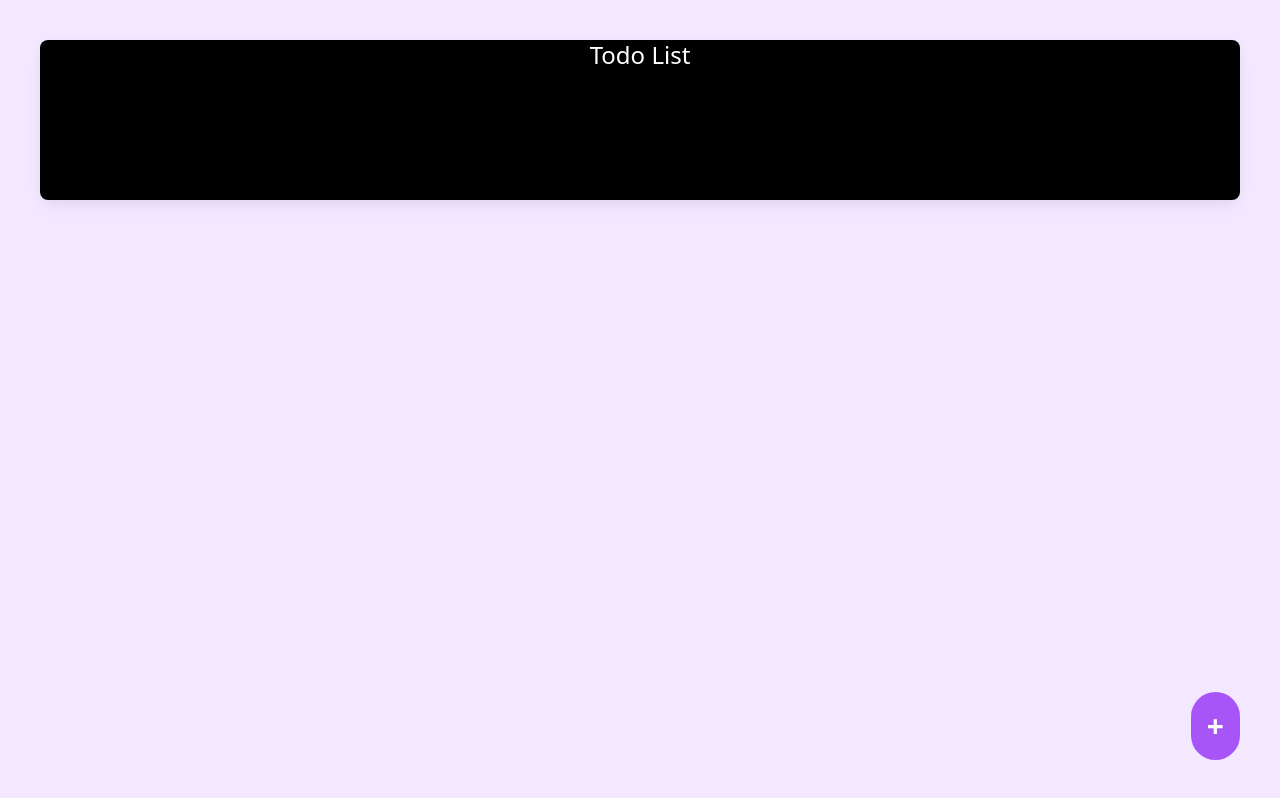
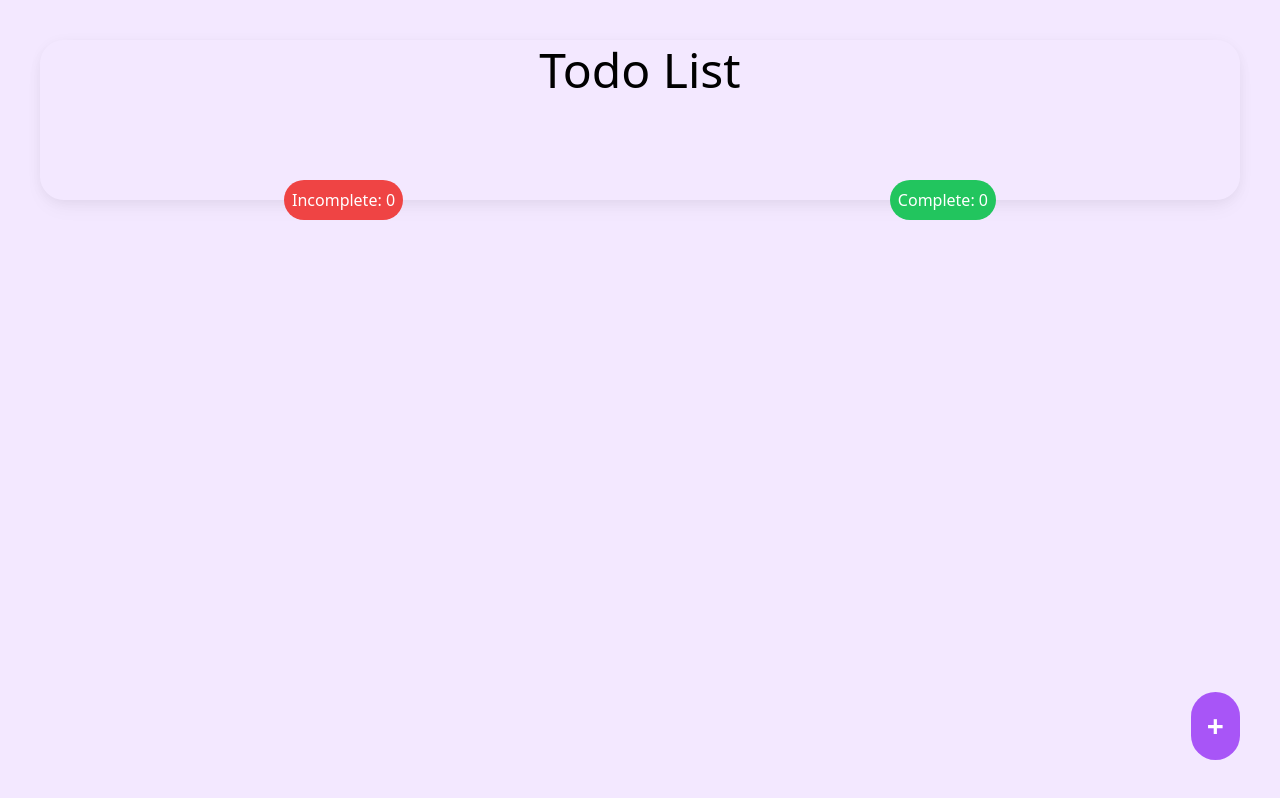
Before and after one commit to NuffSaid-Bore/Todo-List, a React (Vite) app in the folder Frontend/: page / in a window 1280 px wide. Built offline with nearby package versions, Linux system fonts and the light colour scheme; no server answers.

Commit message:
added a tracking complete and incomplete notes

```diff
--- a/Frontend/src/components/NoteCard.jsx
+++ b/Frontend/src/components/NoteCard.jsx
@@ -3,7 +3,7 @@ import {FaEdit, FaTrash} from 'react-icons/fa'
 
 const NoteCard = ({note, updateNote}) => {
     return(
-        <div className="bg-white p-4 rounded-2xl shadow-[0_2px_15px_-3px_rgba(0,0,0,0.07),0_10px_20px_-2px_rgba(0,0,0,0.04)] mt-2 mb-2 w-full max-w-xl mx-auto">
+        <div className="border-2 border-white p-4 rounded-2xl shadow-[0_2px_15px_-3px_rgba(0,0,0,0.07),0_10px_20px_-2px_rgba(0,0,0,0.04)] mt-2 mb-2 w-full max-w-xl mx-auto">
         <h2 className={`text-xl font-bold ${note.isComplete ? 'line-through text-gray-400' : ''}`}>
             {note.title}
         </h2>
--- a/Frontend/src/pages/Home.jsx
+++ b/Frontend/src/pages/Home.jsx
@@ -66,16 +66,30 @@ const Home = () => {
             console.log(error)
         }
     }
+
+    const incompleteCount = notes.filter((note) => !note.isComplete).length;
+    const completeCount = notes.filter((note) => note.isComplete).length;
     return (
         <div className='bg-purple-100 h-screen p-10 '>
 
             <div
-                className="rounded-lg h-40 p-0 bg-black shadow-[0_2px_15px_-3px_rgba(0,0,0,0.07),0_10px_20px_-2px_rgba(0,0,0,0.04)] ">
+                className="rounded-3xl h-40  shadow-[0_2px_15px_-3px_rgba(0,0,0,0.07),0_10px_20px_-2px_rgba(0,0,0,0.04)] ">
                 <h5
-                className="mb-2 text-2xl text-center font-medium leading-tight text-white dark:text-neutral-50">
+                className="mb-2 text-5xl text-center font-medium leading-tight text-black dark:text-neutral-50">
                 Todo List
                 </h5>
 
+                <div className="flex justify-between mt-20 ml-56 mr-56 px-5">
+
+                    <div className="bg-red-500 text-white p-2 rounded-full">
+                        Incomplete: {incompleteCount}
+                    </div>
+
+
+                    <div className="bg-green-500 text-white p-2 rounded-full">
+                        Complete: {completeCount}
+                    </div>
+                </div>
             </div>
 
             <div className="space-y-5 mt-5 h-4/5 overflow-y-auto">
```
